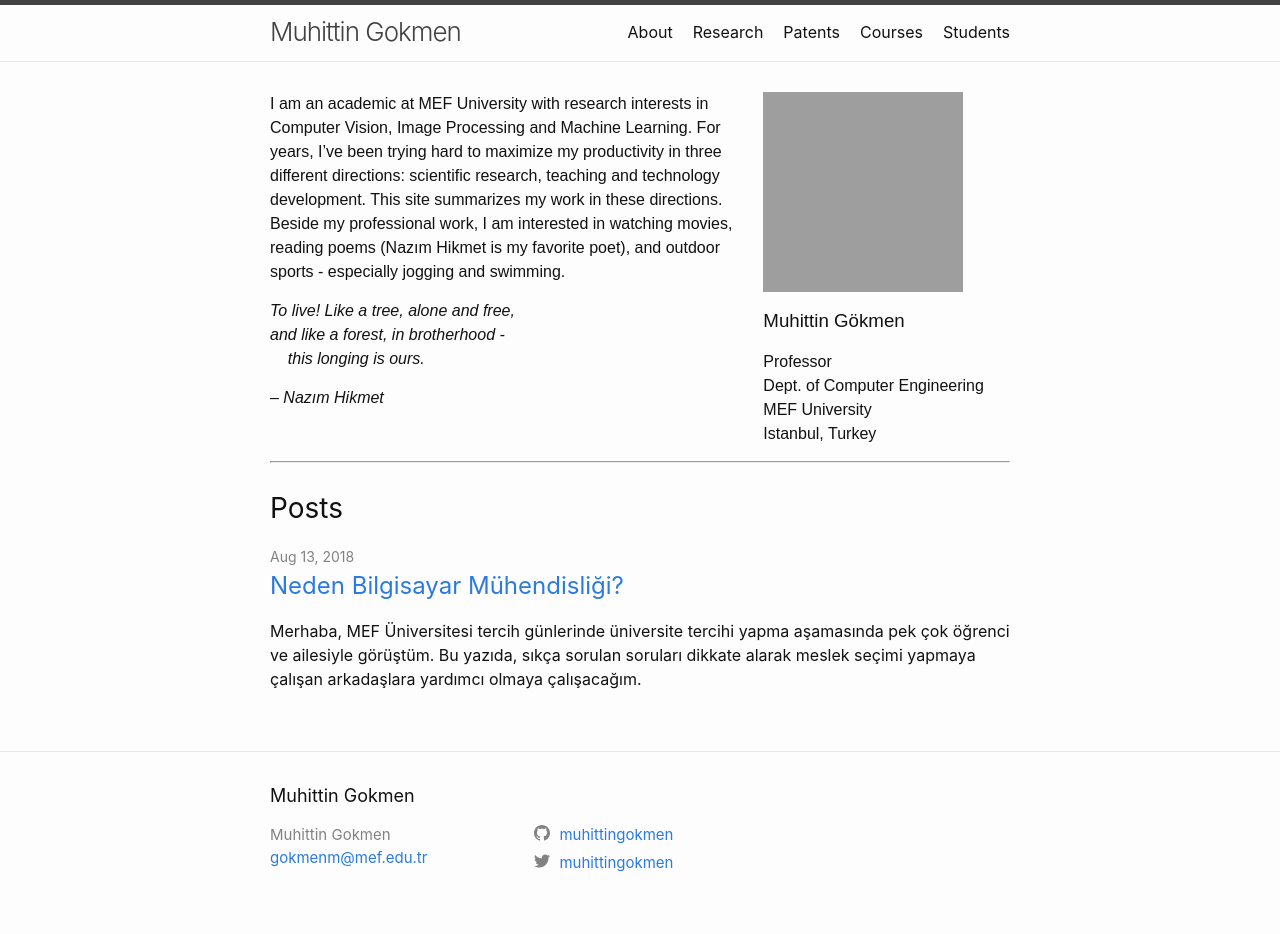
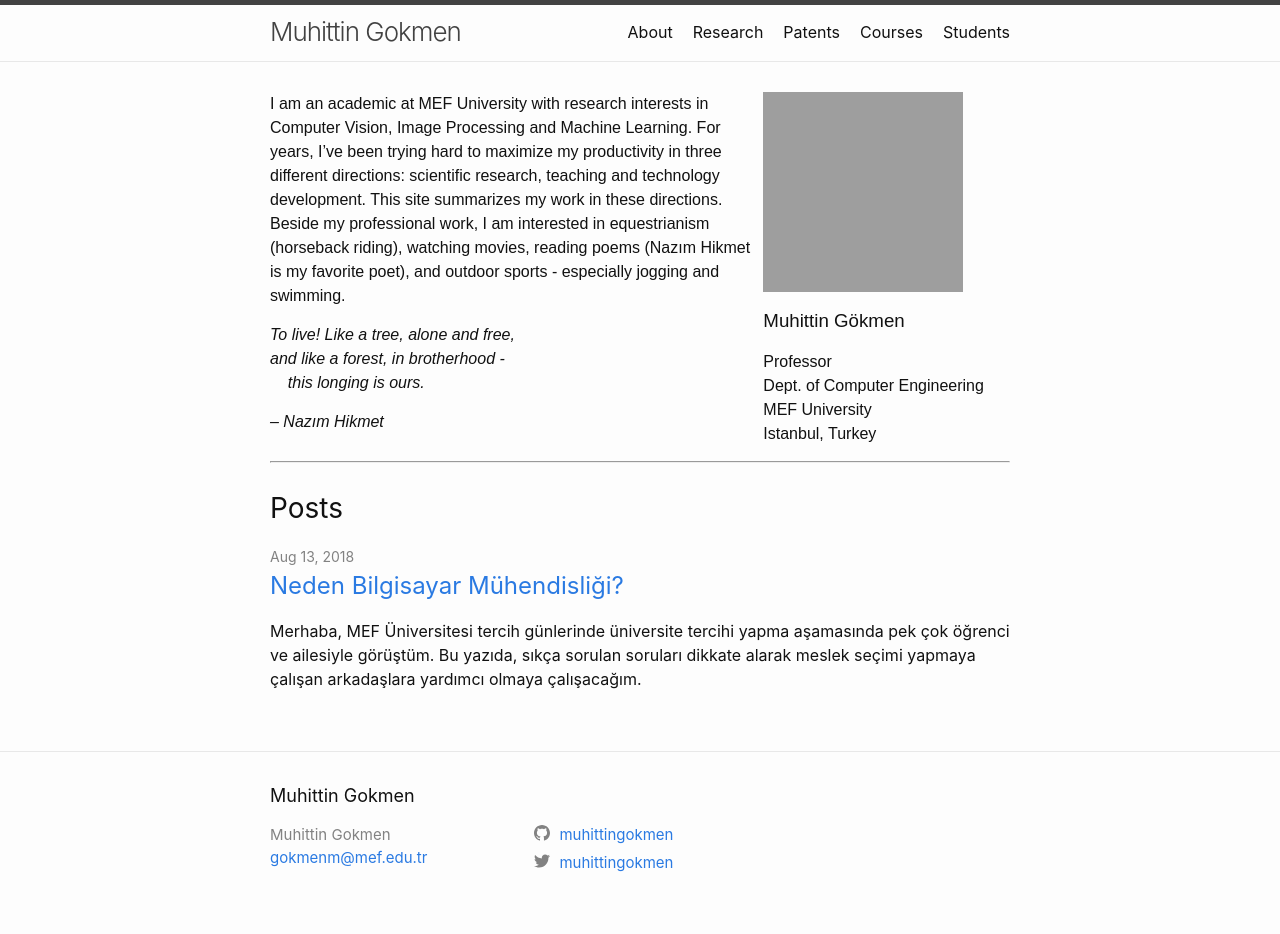
Before and after one commit to muhittingokmen/muhittingokmen.github.io, a Jekyll site: the page built from index.md, in a window 1280 px wide. Built offline with Jekyll 4.4.1, drawn with Linux system fonts in a browser that asks for light colours; grey boxes are pictures that could not be loaded.

Commit message:
Update index.md

```diff
--- a/index.md
+++ b/index.md
@@ -2,7 +2,7 @@
 layout: home
 published: true
 ---
-I am an academic at MEF University with research interests in Computer Vision, Image Processing and Machine Learning. For years, I've been trying hard to maximize my productivity in three different directions: scientific research, teaching and technology development. This site summarizes my work in these directions. Beside my professional work, I am interested in watching movies, reading poems (Nazım Hikmet is my favorite poet), and outdoor sports - especially jogging and swimming.
+I am an academic at MEF University with research interests in Computer Vision, Image Processing and Machine Learning. For years, I've been trying hard to maximize my productivity in three different directions: scientific research, teaching and technology development. This site summarizes my work in these directions. Beside my professional work, I am interested in equestrianism (horseback riding), watching movies, reading poems (Nazım Hikmet is my favorite poet), and outdoor sports - especially jogging and swimming.
 
 
 *To live! Like a tree, alone and free,
```
